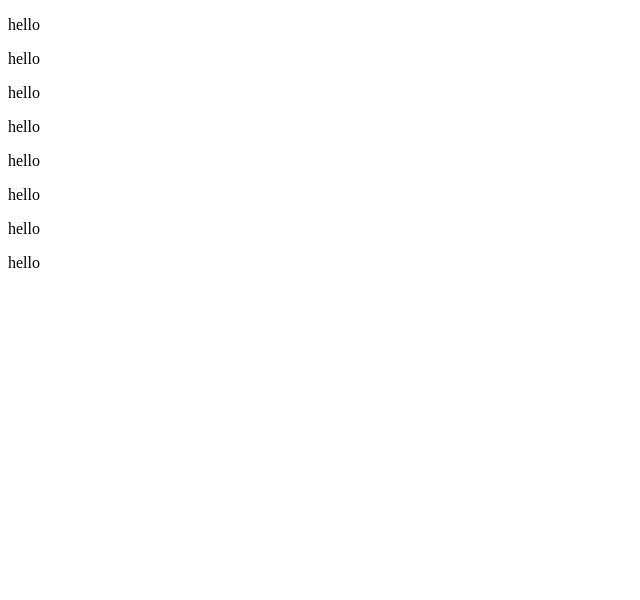
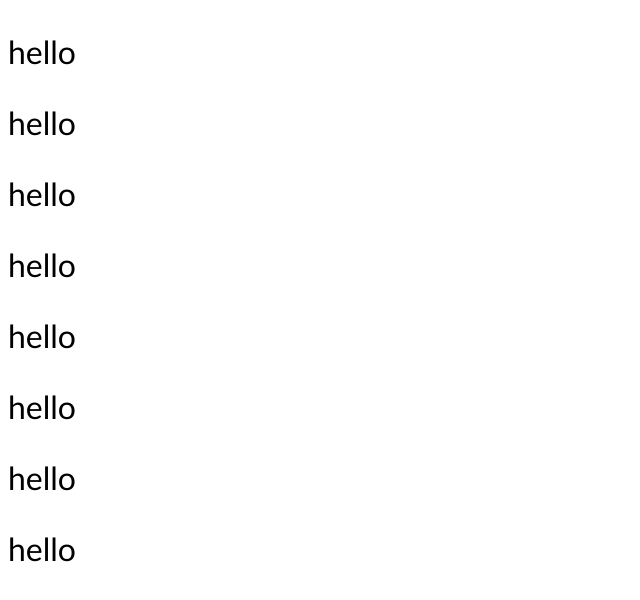
Before and after one commit to rezendeeman/pet-rep, a plain HTML site: page index.html in a window 1280 px wide. Shown: the whole page, without its empty margins (0-640 px from the left). Drawn offline with Linux system fonts and the light colour scheme.

Commit message:
Initial commit

```diff
--- /dev/null
+++ b/css/style.css
@@ -0,0 +1,4 @@
+p{
+    font-family: 'Gill Sans', 'Gill Sans MT', Calibri, 'Trebuchet MS', sans-serif;
+    font-size: 2em;
+}
--- a/index.html
+++ b/index.html
@@ -4,6 +4,7 @@
     <meta charset="UTF-8">
     <meta http-equiv="X-UA-Compatible" content="IE=edge">
     <meta name="viewport" content="width=device-width, initial-scale=1.0">
+    <link rel="stylesheet" href="css/style.css">
     <title>Document</title>
 </head>
 <body>
```
